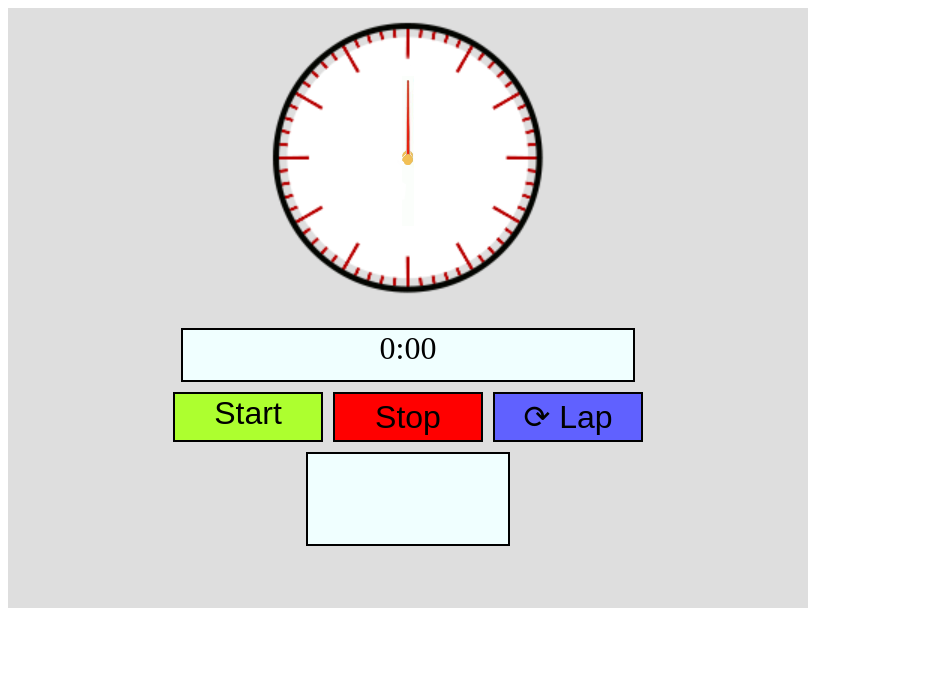
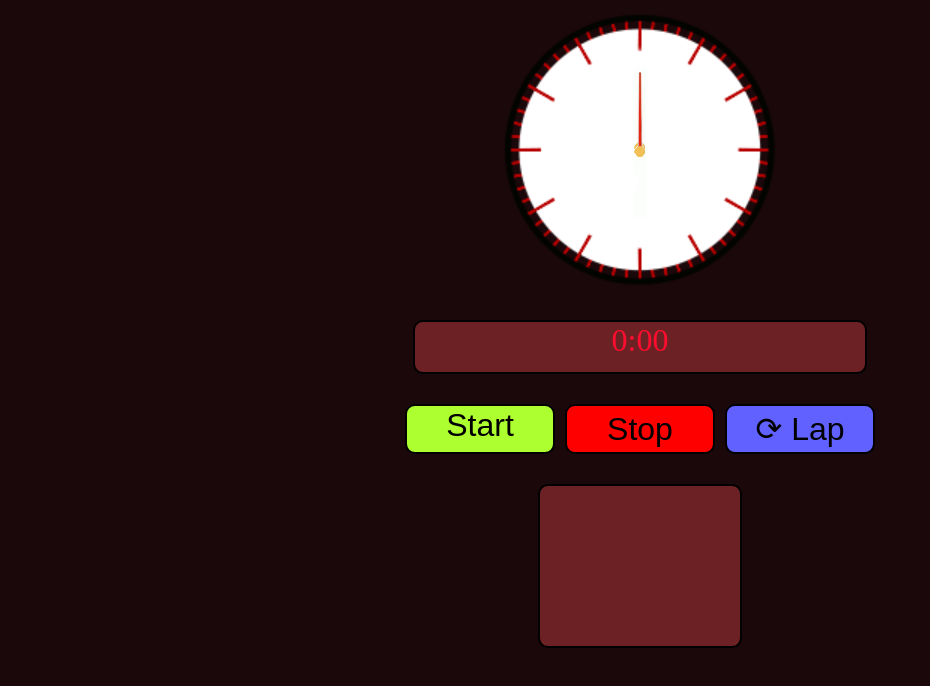
Before and after one commit to Kachanov/Stopwatch, a website built with webpack: page dist/index.html in a window 1280 px wide. Shown: the whole page, without its empty margins (0-930 px from the left). Built offline with nearby package versions, Linux system fonts and the light colour scheme; files whose address does not match are found by name.

Commit message:
changed front-end

```diff
--- a/src/styles/styles.css
+++ b/src/styles/styles.css
@@ -1,12 +1,19 @@
+html, body {
+    height: 100%;
+    margin: 0;
+    padding: 0;
+    overflow: hidden;
+}
+
 .stopwatch{
     display: flex;
     flex-direction: column;
     justify-content: flex-start;
     flex-wrap: wrap;
 
-    width: 800px;
-    height: 600px;
-    background-color: #dedede;
+    width: 100vw;
+    height: 100vh;
+    background-color: #1a080b;
 }
 
 .time{
@@ -16,11 +23,13 @@
 
     width: 450px;
     height: 50px;
-    background-color: azure;
+    background-color: #6c2125;
     font-size: 24pt;
     border: 2px solid black;
+    border-radius: 10px;
     text-align: center;
     margin-top: 20px;
+    color: #ff0d2f;
 }
 
 .navigation{
@@ -51,6 +60,8 @@
     cursor: pointer;
     user-select: none;
     margin-right: 10px;
+    margin-top: 20px;
+    border-radius: 10px;
 }
 
 .start-pause-button.isStart{
@@ -66,6 +77,8 @@
     border: 2px solid black;
     cursor: pointer;
     user-select: none;
+    margin-top: 20px;
+    border-radius: 10px;
 }
 
 .lap-button{
@@ -78,6 +91,14 @@
     cursor: pointer;
     user-select: none;
     margin-left: 10px;
+    margin-top: 20px;
+    border-radius: 10px;
+}
+
+.information{
+    display: flex;
+    flex-direction: row;
+    justify-content: center;
 }
 
 .clock_face{
@@ -88,7 +109,7 @@
     background: url("../images/clockface.png") no-repeat;
     width: 300px;
     height: 300px;
-    margin-left: 250px;
+   /* margin-left: 39%;*/
 }
 
 .seconds-arrow{
@@ -115,7 +136,11 @@
     flex-direction: column;
     justify-content: flex-start;
     border: 2px solid black;
+    border-radius: 10px;
     width: 200px;
-    height: 90px;
-    background-color: azure;
+    height: 160px;
+    background-color: #6c2125;
+    margin-top: 20px;
+    color: #ff0d2f;
+    font-size: 20pt;
 }
```
Also changed, not shown: dist/index.html.
